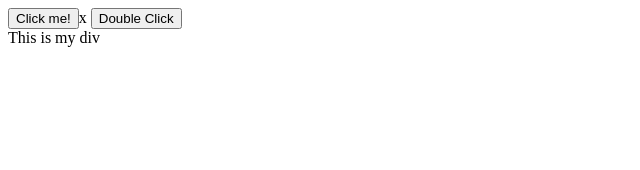
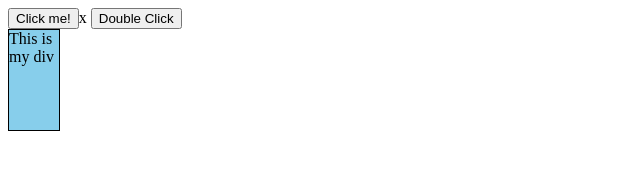
Before and after one commit to Prajkta27/JavaScript-codes, a plain HTML site: page practice.html in a window 1280 px wide. Shown: the whole page, without its empty margins (0-640 px from the left). Drawn offline with Linux system fonts and the light colour scheme.

Commit message:
practice.css

```diff
--- a/practice.css
+++ b/practice.css
@@ -14,3 +14,9 @@
     color:pink;
     background-color: yellow;
 }
+div{
+    height: 100px;
+    width: 50px;
+    border: 1px solid black;
+    background-color: skyblue;
+}
```
